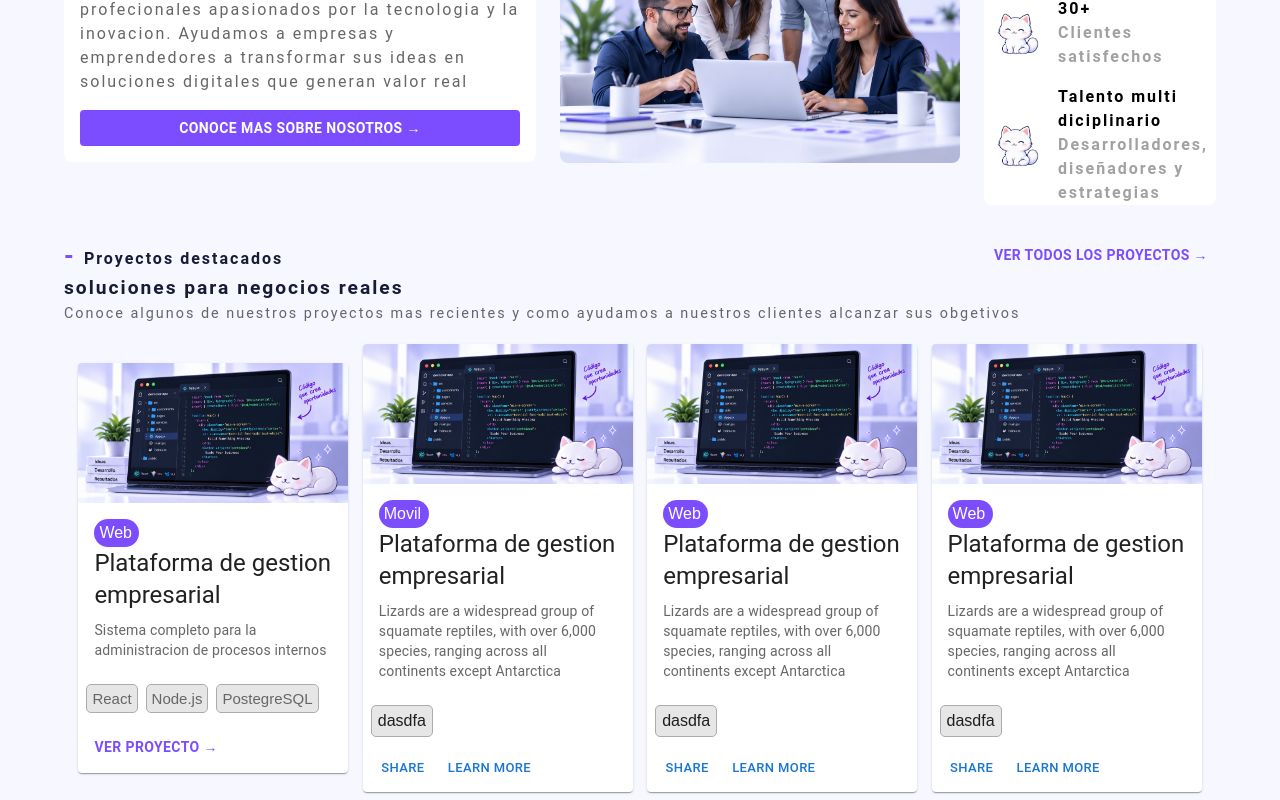
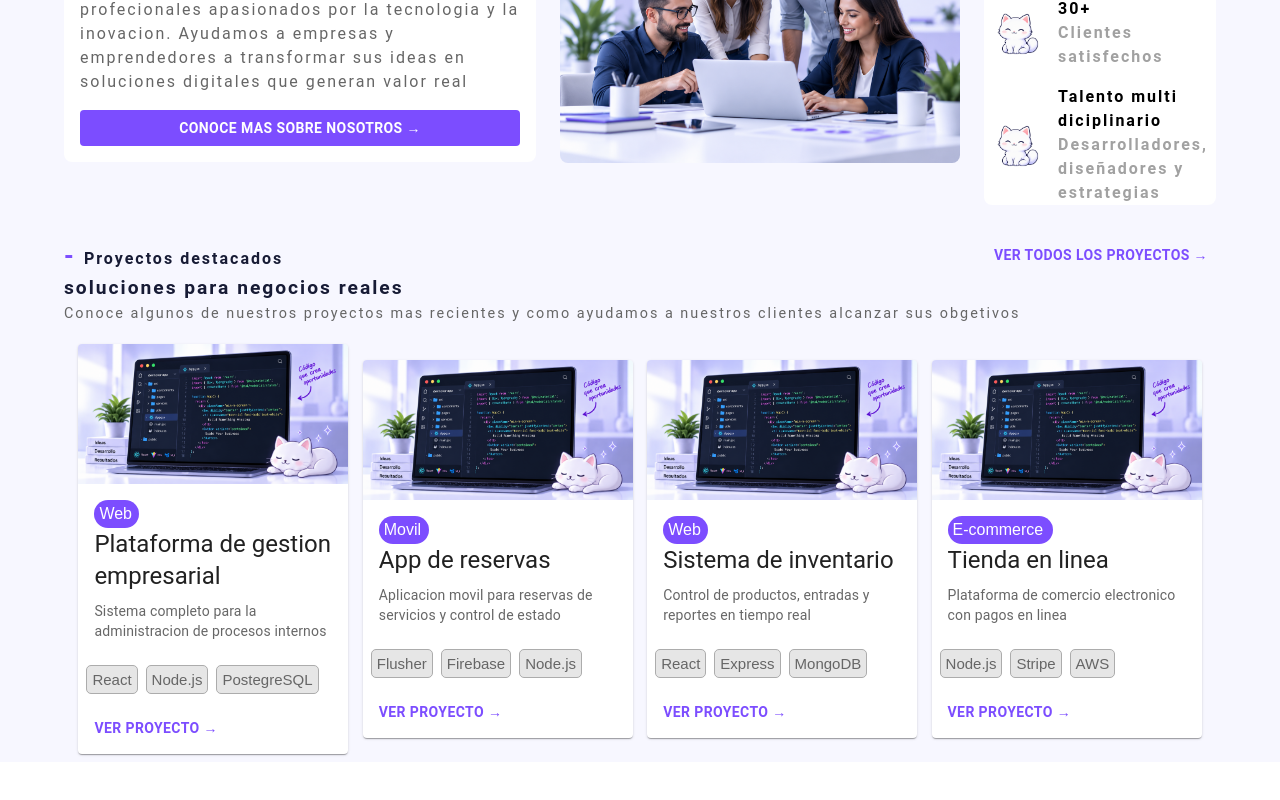
Before and after one commit to jessicahernandezt/dev-nova-solutions, a React (Vite) app: page / in a window 1280 px wide. Shown: the part 1182-1982 px from the top of the page. After the commit the page ends 1944 px from the top, so only its background shows below. Built offline with nearby package versions, Linux system fonts and the light colour scheme.

Commit message:
nuestros proyectos terminada

```diff
--- a/src/components/Proyectos.jsx
+++ b/src/components/Proyectos.jsx
@@ -29,7 +29,7 @@ function Proyectos() {
                                     Plataforma de gestion empresarial
                                 </Typography>
                                 <Typography variant="body2" sx={{ color: 'text.secondary' }}>
-                                Sistema completo para la administracion de procesos internos
+                                    Sistema completo para la administracion de procesos internos
                                 </Typography>
                             </CardContent>
                             <CardActions>
@@ -47,19 +47,19 @@ function Proyectos() {
                             <CardContent>
                                 <Box component='div' sx={{backgroundColor:'#7c4dff', color:'white', borderRadius:'50px', padding:'5px', maxWidth:'50px'}}>Movil</Box>
                                 <Typography gutterBottom variant="h5" component="div">
-                                    Plataforma de gestion empresarial
+                                    App de reservas
                                 </Typography>
                                 <Typography variant="body2" sx={{ color: 'text.secondary' }}>
-                                Lizards are a widespread group of squamate reptiles, with over 6,000
-                                species, ranging across all continents except Antarctica
+                                    Aplicacion movil para reservas de servicios y control de estado
                                 </Typography>
                             </CardContent>
                             <CardActions>
-                                <Box sx={{backgroundColor:'#e6e6e6', borderRadius:'5px', border:'1px solid #acacac', padding:'6px'}}>dasdfa</Box>
+                                <Box sx={{backgroundColor:'#e6e6e6', borderRadius:'5px', border:'1px solid #acacac', padding:'5px', fontSize:'15px', color:'#666'}}>Flusher</Box>
+                                <Box sx={{backgroundColor:'#e6e6e6', borderRadius:'5px', border:'1px solid #acacac', padding:'5px', fontSize:'15px', color:'#666'}}>Firebase</Box>
+                                <Box sx={{backgroundColor:'#e6e6e6', borderRadius:'5px', border:'1px solid #acacac', padding:'5px', fontSize:'15px', color:'#666'}}>Node.js</Box>
                             </CardActions>
                             <CardActions>
-                                <Button size="small">Share</Button>
-                                <Button size="small">Learn More</Button>
+                                <Button sx={{color: '#7c4dff', fontWeight:"bold"}}>Ver proyecto →</Button>
                             </CardActions>
                         </Card>
 
@@ -68,40 +68,40 @@ function Proyectos() {
                             <CardContent>
                                 <Box component='div' sx={{backgroundColor:'#7c4dff', color:'white', borderRadius:'50px', padding:'5px', maxWidth:'45px'}}>Web</Box>
                                 <Typography gutterBottom variant="h5" component="div">
-                                    Plataforma de gestion empresarial
+                                    Sistema de inventario
                                 </Typography>
                                 <Typography variant="body2" sx={{ color: 'text.secondary' }}>
-                                Lizards are a widespread group of squamate reptiles, with over 6,000
-                                species, ranging across all continents except Antarctica
+                                    Control de productos, entradas y reportes en tiempo real
                                 </Typography>
                             </CardContent>
                             <CardActions>
-                                <Box sx={{backgroundColor:'#e6e6e6', borderRadius:'5px', border:'1px solid #acacac', padding:'6px'}}>dasdfa</Box>
+                                <Box sx={{backgroundColor:'#e6e6e6', borderRadius:'5px', border:'1px solid #acacac', padding:'5px', fontSize:'15px', color:'#666'}}>React</Box>
+                                <Box sx={{backgroundColor:'#e6e6e6', borderRadius:'5px', border:'1px solid #acacac', padding:'5px', fontSize:'15px', color:'#666'}}>Express</Box>
+                                <Box sx={{backgroundColor:'#e6e6e6', borderRadius:'5px', border:'1px solid #acacac', padding:'5px', fontSize:'15px', color:'#666'}}>MongoDB</Box>
                             </CardActions>
                             <CardActions>
-                                <Button size="small">Share</Button>
-                                <Button size="small">Learn More</Button>
+                                <Button sx={{color: '#7c4dff', fontWeight:"bold"}}>Ver proyecto →</Button>
                             </CardActions>
                         </Card>
 
                         <Card sx={{ maxWidth: 270}}>
                             <CardMedia sx={{ height: 140 }} image="/img (8).png" title="neko"/>
                             <CardContent>
-                                <Box component='div' sx={{backgroundColor:'#7c4dff', color:'white', borderRadius:'50px', padding:'5px', maxWidth:'45px'}}>Web</Box>
+                                <Box component='div' sx={{backgroundColor:'#7c4dff', color:'white', borderRadius:'50px', padding:'5px', maxWidth:'105px'}}>E-commerce</Box>
                                 <Typography gutterBottom variant="h5" component="div">
-                                    Plataforma de gestion empresarial
+                                    Tienda en linea
                                 </Typography>
                                 <Typography variant="body2" sx={{ color: 'text.secondary' }}>
-                                Lizards are a widespread group of squamate reptiles, with over 6,000
-                                species, ranging across all continents except Antarctica
+                                    Plataforma de comercio electronico con pagos en linea
                                 </Typography>
                             </CardContent>
                             <CardActions>
-                                <Box sx={{backgroundColor:'#e6e6e6', borderRadius:'5px', border:'1px solid #acacac', padding:'6px'}}>dasdfa</Box>
+                                <Box sx={{backgroundColor:'#e6e6e6', borderRadius:'5px', border:'1px solid #acacac', padding:'5px', fontSize:'15px', color:'#666'}}>Node.js</Box>
+                                <Box sx={{backgroundColor:'#e6e6e6', borderRadius:'5px', border:'1px solid #acacac', padding:'5px', fontSize:'15px', color:'#666'}}>Stripe</Box>
+                                <Box sx={{backgroundColor:'#e6e6e6', borderRadius:'5px', border:'1px solid #acacac', padding:'5px', fontSize:'15px', color:'#666'}}>AWS</Box>
                             </CardActions>
                             <CardActions>
-                                <Button size="small">Share</Button>
-                                <Button size="small">Learn More</Button>
+                                <Button sx={{color: '#7c4dff', fontWeight:"bold"}}>Ver proyecto →</Button>
                             </CardActions>
                         </Card>
                     </Box>
```
